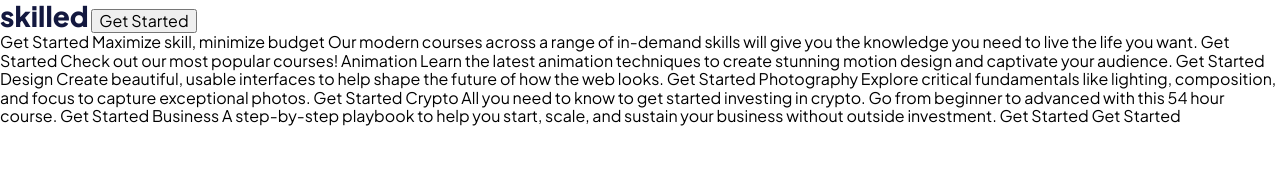
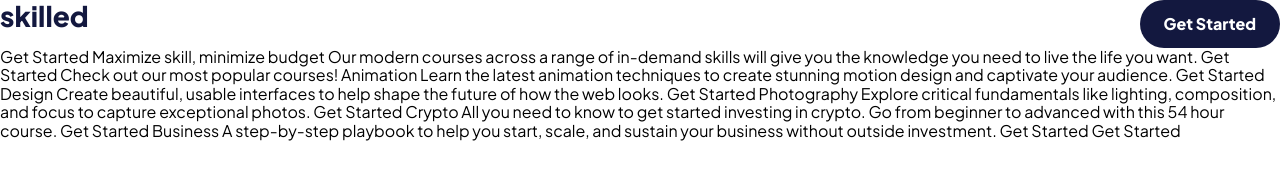
Before and after one commit to geraldoliva/skilled-e-learning-landing-page, a plain HTML site: page index.html in a window 1280 px wide. Drawn offline with Linux system fonts and the light colour scheme.

Commit message:
Apply CSS rules to header

```diff
--- a/css/styles.css
+++ b/css/styles.css
@@ -1,5 +1,11 @@
 body {
   font-family: "Plus Jakarta Sans", sans-serif;
+}
+
+/*** HEADER ***/
+header {
+  display: flex;
+  justify-content: space-between;
 }
 
 .logo {
@@ -7,3 +13,14 @@ body {
   font-weight: 800;
   font-size: 28px;
 }
+
+.header-button {
+  background-color: #13183f;
+  color: white;
+  font-weight: 700;
+  font-size: 16px;
+  padding: 10px 24px;
+  border-radius: 28px;
+  border: none;
+  line-height: 28px;
+}
--- a/index.html
+++ b/index.html
@@ -23,7 +23,7 @@
   <body>
     <header>
       <span class="logo">skilled</span>
-      <button>Get Started</button>
+      <button class="header-button">Get Started</button>
     </header>
 
     Get Started Maximize skill, minimize budget Our modern courses across a
```
